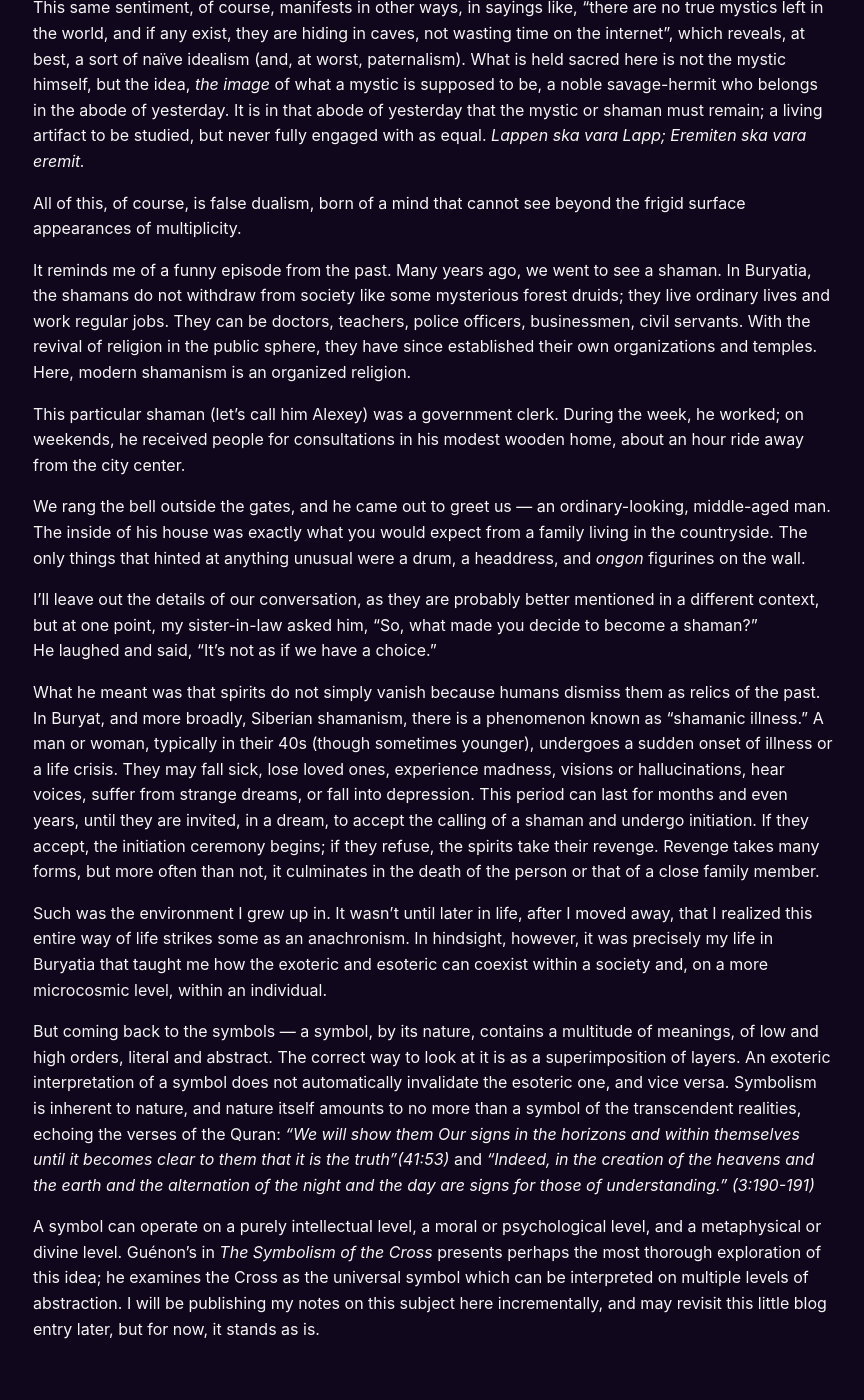
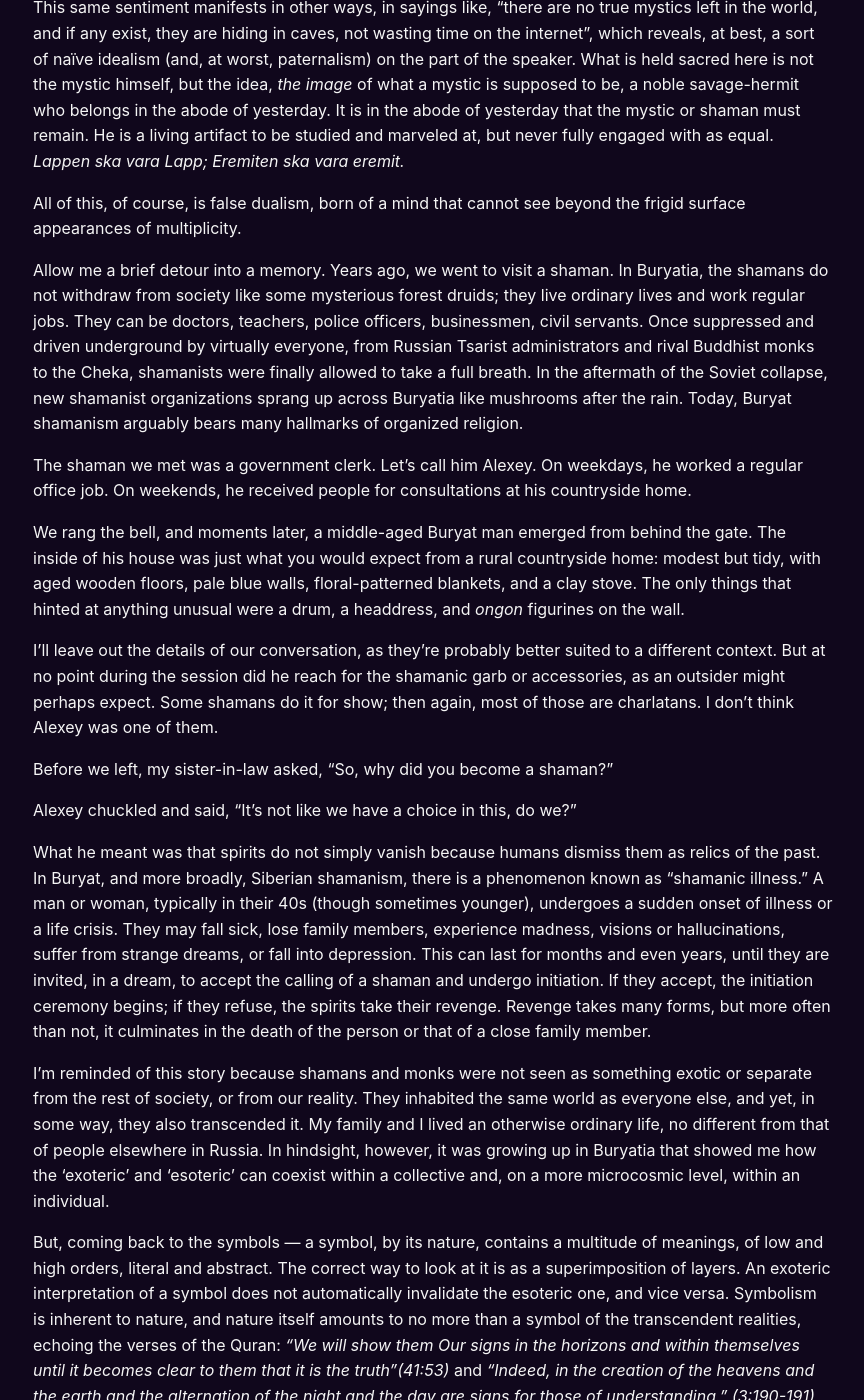
Before and after one commit to yanazuray/waterfalls-of-qaf, a Jekyll site: the page built from _posts/2025-04-29-On Noble Savage Hermits, Shamans, and the Multifacetedness of a Symbol.md, in a window 1280 px wide and 1400 px high, scrolled down 422 px. Shown: the whole window, without its empty margins (207-1071 px from the left). Built offline with Jekyll 4.4.1, drawn with Linux system fonts in a browser that asks for light colours; before the commit the page ends 1800 px from its top, so only the background shows below that; some of the changed text lies outside the part shown.

Commit message:
vault backup: 2025-04-29 20:43:34

```diff
--- a/_posts/2025-04-29-On Noble Savage Hermits, Shamans, and the Multifacetedness of a Symbol.md
+++ b/_posts/2025-04-29-On Noble Savage Hermits, Shamans, and the Multifacetedness of a Symbol.md
@@ -5,26 +5,29 @@ date: 2025-04-29
 permalink: /blog/multifacetedness-symbol/
 ---
 
-There is one persistent misconception in the mind of a modern man, a belief that a spiritual or religious interpretation of a given symbol is, by nature, mutually exclusive to a historical or materialist one. The origin of this assumption is almost never examined, though it likely stems from the habit of viewing the material as being locked in fundamental conflict with the spiritual. It's either/or, rarely both.
+There is a persistent misconception in the mind of a modern man, a belief that a spiritual or religious interpretation of a given symbol is, by nature, mutually exclusive to a historical or materialist one. The origin of this assumption is almost never examined, though it probably stems from viewing the material as being locked in fundamental conflict with the spiritual. It's either/or, rarely both.
 
-This same sentiment, of course, manifests in other ways, in sayings like, "there are no true mystics left in the world, and if any exist, they are hiding in caves, not wasting time on the internet", which reveals, at best, a sort of naïve idealism (and, at worst, paternalism). What is held sacred here is not the mystic himself, but the idea, *the image* of what a mystic is supposed to be, a noble savage-hermit who belongs in the abode of yesterday.
-It is in that abode of yesterday that the mystic or shaman must remain; a living artifact to be studied, but never fully engaged with as equal. *Lappen ska vara Lapp; Eremiten ska vara eremit.*
+This same sentiment manifests in other ways, in sayings like, "there are no true mystics left in the world, and if any exist, they are hiding in caves, not wasting time on the internet", which reveals, at best, a sort of naïve idealism (and, at worst, paternalism) on the part of the speaker. What is held sacred here is not the mystic himself, but the idea, *the image* of what a mystic is supposed to be, a noble savage-hermit who belongs in the abode of yesterday.
+It is in the abode of yesterday that the mystic or shaman must remain. He is a living artifact to be studied and marveled at, but never fully engaged with as equal. *Lappen ska vara Lapp; Eremiten ska vara eremit.*
 
 All of this, of course, is false dualism, born of a mind that cannot see beyond the frigid surface appearances of multiplicity.
 
-It reminds me of a funny episode from the past. Many years ago, we went to see a shaman. In Buryatia, the shamans do not withdraw from society like some mysterious forest druids; they live ordinary lives and work regular jobs. They can be doctors, teachers, police officers, businessmen, civil servants. With the revival of religion in the public sphere, they have since established their own organizations and temples. Here, modern shamanism is an organized religion.
+Allow me a brief detour into a memory. Years ago, we went to visit a shaman. In Buryatia, the shamans do not withdraw from society like some mysterious forest druids; they live ordinary lives and work regular jobs. They can be doctors, teachers, police officers, businessmen, civil servants. Once suppressed and driven underground by virtually everyone, from Russian Tsarist administrators and rival Buddhist monks to the Cheka, shamanists were finally allowed to take a full breath. In the aftermath of the Soviet collapse, new shamanist organizations sprang up across Buryatia like mushrooms after the rain. Today, Buryat shamanism arguably bears many hallmarks of organized religion.
 
-This particular shaman (let's call him Alexey) was a government clerk. During the week, he worked; on weekends, he received people for consultations in his modest wooden home, about an hour ride away from the city center.
+The shaman we met was a government clerk. Let's call him Alexey. On weekdays, he worked a regular office job. On weekends, he received people for consultations at his countryside home.
 
-We rang the bell outside the gates, and he came out to greet us — an ordinary-looking, middle-aged man. The inside of his house was exactly what you would expect from a family living in the countryside. The only things that hinted at anything unusual were a drum, a headdress, and _ongon_ figurines on the wall.
+We rang the bell, and moments later, a middle-aged Buryat man emerged from behind the gate. The inside of his house was just what you would expect from a rural countryside home: modest but tidy, with aged wooden floors, pale blue walls, floral-patterned blankets, and a clay stove. The only things that hinted at anything unusual were a drum, a headdress, and _ongon_ figurines on the wall.
 
-I’ll leave out the details of our conversation, as they are probably better mentioned in a different context, but at one point, my sister-in-law asked him, "So, what made you decide to become a shaman?"
-He laughed and said, "It's not as if we have a choice."
+I’ll leave out the details of our conversation, as they’re probably better suited to a different context. But at no point during the session did he reach for the shamanic garb or accessories, as an outsider might perhaps expect. Some shamans do it for show; then again, most of those are charlatans. I don’t think Alexey was one of them.
 
-What he meant was that spirits do not simply vanish because humans dismiss them as relics of the past. In Buryat, and more broadly, Siberian shamanism, there is a phenomenon known as "shamanic illness." A man or woman, typically in their 40s (though sometimes younger), undergoes a sudden onset of illness or a life crisis. They may fall sick, lose loved ones, experience madness, visions or hallucinations, hear voices, suffer from strange dreams, or fall into depression. This period can last for months and even years, until they are invited, in a dream, to accept the calling of a shaman and undergo initiation. If they accept, the initiation ceremony begins; if they refuse, the spirits take their revenge. Revenge  takes many forms, but more often than not, it culminates in the death of the person or that of a close family member.
+Before we left, my sister-in-law asked, "So, why did you become a shaman?"
 
-Such was the environment I grew up in. It wasn’t until later in life, after I moved away, that I realized this entire way of life strikes some as an anachronism. In hindsight, however, it was precisely my life in Buryatia that taught me how the exoteric and esoteric can coexist within a society and, on a more microcosmic level, within an individual.
+Alexey chuckled and said, “It’s not like we have a choice in this, do we?”
 
-But coming back to the symbols — a symbol, by its nature, contains a multitude of meanings, of low and high orders, literal and abstract. The correct way to look at it is as a superimposition of layers. An exoteric interpretation of a symbol does not automatically invalidate the esoteric one, and vice versa. Symbolism is inherent to nature, and nature itself amounts to no more than a symbol of the transcendent realities, echoing the verses of the Quran: _“We will show them Our signs in the horizons and within themselves until it becomes clear to them that it is the truth”(41:53)_ and _“Indeed, in the creation of the heavens and the earth and the alternation of the night and the day are signs for those of understanding.” (3:190-191)_
+What he meant was that spirits do not simply vanish because humans dismiss them as relics of the past. In Buryat, and more broadly, Siberian shamanism, there is a phenomenon known as "shamanic illness." A man or woman, typically in their 40s (though sometimes younger), undergoes a sudden onset of illness or a life crisis. They may fall sick, lose family members, experience madness, visions or hallucinations, suffer from strange dreams, or fall into depression. This can last for months and even years, until they are invited, in a dream, to accept the calling of a shaman and undergo initiation. If they accept, the initiation ceremony begins; if they refuse, the spirits take their revenge. Revenge takes many forms, but more often than not, it culminates in the death of the person or that of a close family member.
 
-A symbol can operate on a purely intellectual level, a moral or psychological level, and a metaphysical or divine level. Guénon's in _The Symbolism of the Cross_ presents perhaps the most thorough exploration of this idea; he examines the Cross as the universal symbol which can be interpreted on multiple levels of abstraction. I will be publishing my notes on this subject here incrementally, and may revisit this little blog entry later, but for now, it stands as is.
+I’m reminded of this story because shamans and monks were not seen as something exotic or separate from the rest of society, or from our reality. They inhabited the same world as everyone else, and yet, in some way, they also transcended it. My family and I lived an otherwise ordinary life, no different from that of people elsewhere in Russia. In hindsight, however, it was growing up in Buryatia that showed me how the 'exoteric' and 'esoteric' can coexist within a collective and, on a more microcosmic level, within an individual.
+
+But, coming back to the symbols — a symbol, by its nature, contains a multitude of meanings, of low and high orders, literal and abstract. The correct way to look at it is as a superimposition of layers. An exoteric interpretation of a symbol does not automatically invalidate the esoteric one, and vice versa. Symbolism is inherent to nature, and nature itself amounts to no more than a symbol of the transcendent realities, echoing the verses of the Quran: _“We will show them Our signs in the horizons and within themselves until it becomes clear to them that it is the truth”(41:53)_ and _“Indeed, in the creation of the heavens and the earth and the alternation of the night and the day are signs for those of understanding.” (3:190-191)_
+
+A symbol can operate on a purely intellectual level, a moral or psychological level, and a metaphysical or divine level. Guénon's in _The Symbolism of the Cross_ presents perhaps the most thorough exploration of this idea, examining the Cross as the universal symbol that can be interpreted on multiple levels of abstraction. I will be publishing my notes on this subject incrementally in the follow-up posts, and may revise this blog entry later, but for now, it stands as is.
```
